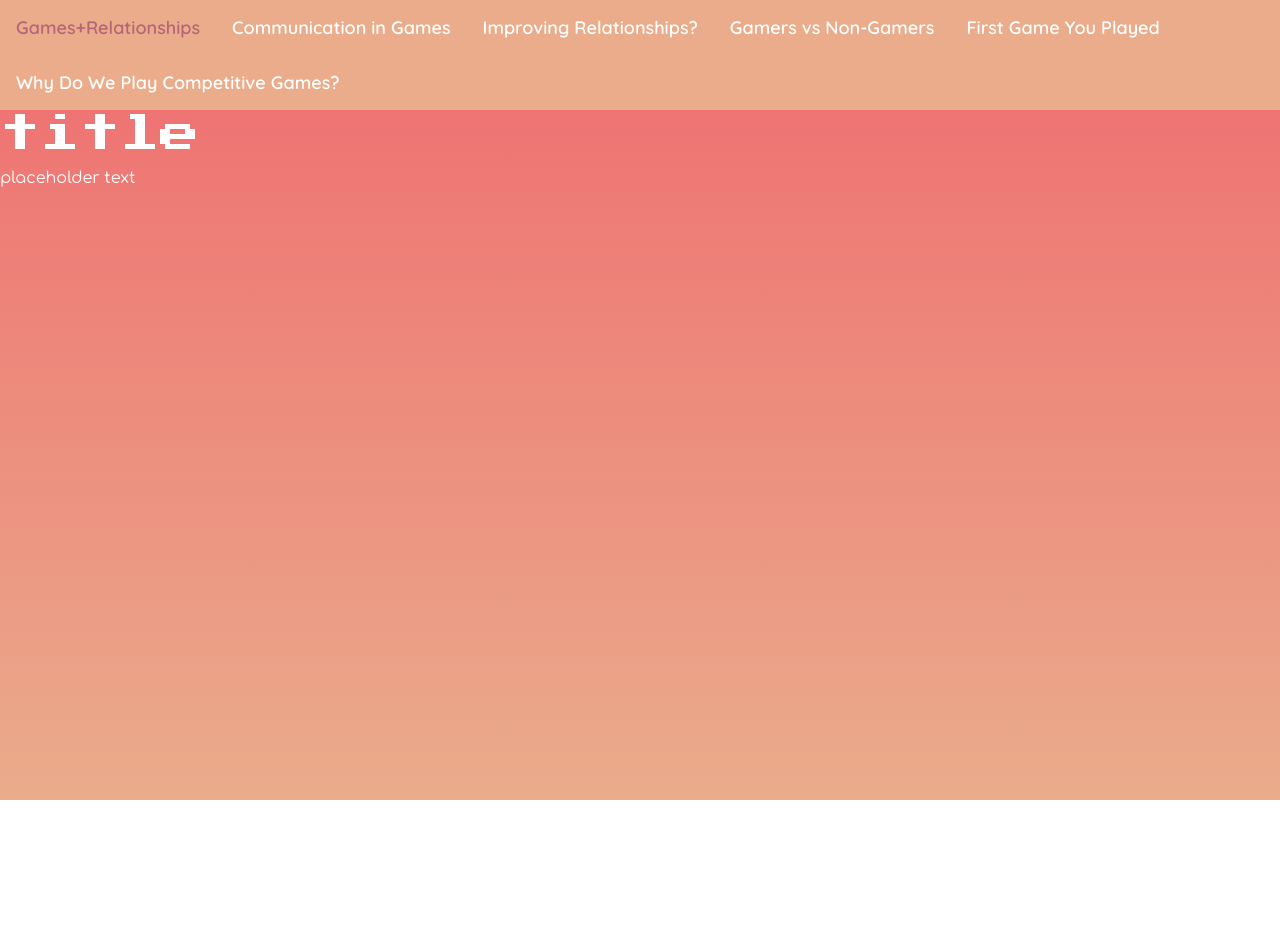
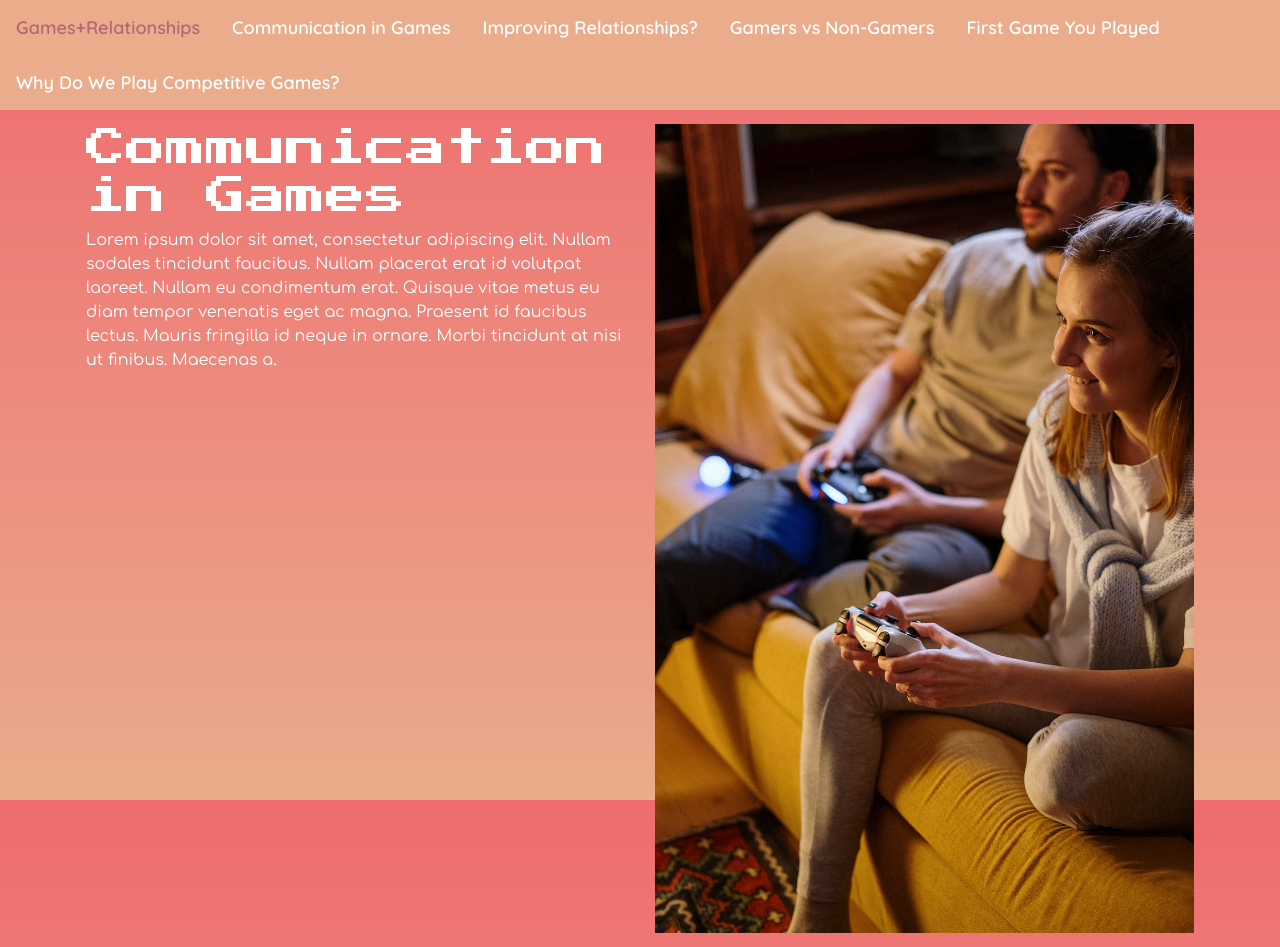
Before and after one commit to holyneotrin/videogames-relationships, a plain HTML site: page communications/communication.html in a window 1280 px wide. Before the commit the page ends 800 px from the top, so only its background shows below. Drawn offline with nearby package versions, Linux system fonts and the light colour scheme.

Commit message:
images and more communications
added several royalty free stock images to the img folder for use as well as did some work on the communications page, all that it needs now is the actual copy.

```diff
--- a/communications/communication.html
+++ b/communications/communication.html
@@ -1,6 +1,6 @@
 <!DOCTYPE html>
 <head>
-  <title>Games + Relationships</title>
+  <title>Communcation in Games</title>
   <link rel="stylesheet" href="https://stackpath.bootstrapcdn.com/bootstrap/4.1.3/css/bootstrap.min.css" integrity="sha384-MCw98/SFnGE8fJT3GXwEOngsV7Zt27NXFoaoApmYm81iuXoPkFOJwJ8ERdknLPMO" crossorigin="anonymous">
   <script src="https://code.jquery.com/jquery-3.3.1.slim.min.js" integrity="sha384-q8i/X+965DzO0rT7abK41JStQIAqVgRVzpbzo5smXKp4YfRvH+8abtTE1Pi6jizo" crossorigin="anonymous"></script>
   <script src="https://cdnjs.cloudflare.com/ajax/libs/popper.js/1.14.3/umd/popper.min.js" integrity="sha384-ZMP7rVo3mIykV+2+9J3UJ46jBk0WLaUAdn689aCwoqbBJiSnjAK/l8WvCWPIPm49" crossorigin="anonymous"></script>
@@ -23,9 +23,16 @@
     <a href="#first">First Game You Played</a>
     <a href="#why"> Why Do We Play Competitive Games?</a>
   </div>
-  <div>
-    <h1>title</h1>
-    <p> placeholder text
-    </p>
+  <div class="container">
+    <div class="row">
+      <div class="col">
+        <h1>Communication in Games</h1>
+        <p>Lorem ipsum dolor sit amet, consectetur adipiscing elit. Nullam sodales tincidunt faucibus. Nullam placerat erat id volutpat laoreet. Nullam eu condimentum erat. Quisque vitae metus eu diam tempor venenatis eget ac magna. Praesent id faucibus lectus. Mauris fringilla id neque in ornare. Morbi tincidunt at nisi ut finibus. Maecenas a.
+        </p>
+      </div>
+      <div class="col">
+        <img src="../img/vert-gaming4.jpeg" width="100%"/>
+      </div>
+    </div>
   </div>
 </body>
--- a/communications/communications.css
+++ b/communications/communications.css
@@ -4,4 +4,17 @@ body {
 
   h1 {
     font-family: 'Press Start 2P';
+
   }
+.content {
+  border-spacing: 15px;
+  padding: 14px 16px;
+  display: grid;
+}
+
+.container {
+  padding: 14px 16px;
+  display: flex;
+  flex-flow: row wrap;
+  justify-content: space-between;
+}
```
Also changed, not shown: img/horiz-gaming1.jpeg (added), img/horiz-gaming10.jpeg (added), img/horiz-gaming2.jpeg (added), img/horiz-gaming3.jpeg (added), img/horiz-gaming4.jpeg (added), img/horiz-gaming5.jpeg (added), img/horiz-gaming6.jpeg (added), img/horiz-gaming7.jpeg (added), img/horiz-gaming8.jpeg (added), img/horiz-gaming9.jpeg (added), img/vert-gaming1.jpeg (added), img/vert-gaming2.jpeg (added), img/vert-gaming3.jpeg (added), img/vert-gaming4.jpeg (added), 1 more files.
